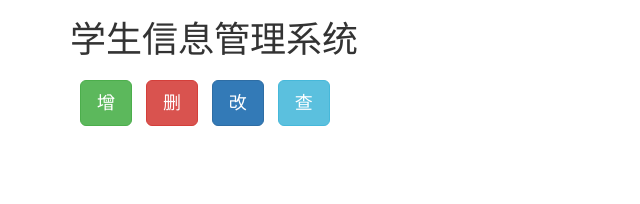
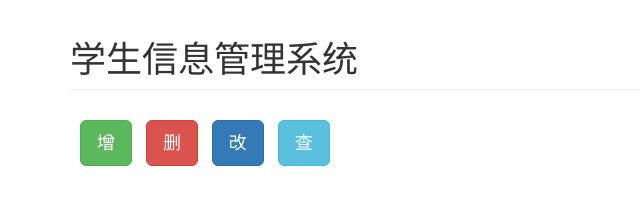
Before and after one commit to Servon-Lee/web_tasks, a plain HTML site: page F1/task2/index.html in a window 1280 px wide. Shown: the whole page, without its empty margins (0-640 px from the left). Drawn offline with Linux system fonts and the light colour scheme.

Commit message:
Update index.html

```diff
--- a/F1/task2/index.html
+++ b/F1/task2/index.html
@@ -15,7 +15,7 @@
 
 <body>
   <div class="container">
-    <h1>学生信息管理系统</h1>
+    <h1 class="page-header">学生信息管理系统</h1>
       <a href="./add.html" class="btn btn-success btn-lg">增</a>
       <a href="./delete.html" class="btn btn-danger btn-lg">删</a>
       <a href="./modify.html" class="btn btn-primary btn-lg">改</a>
```
